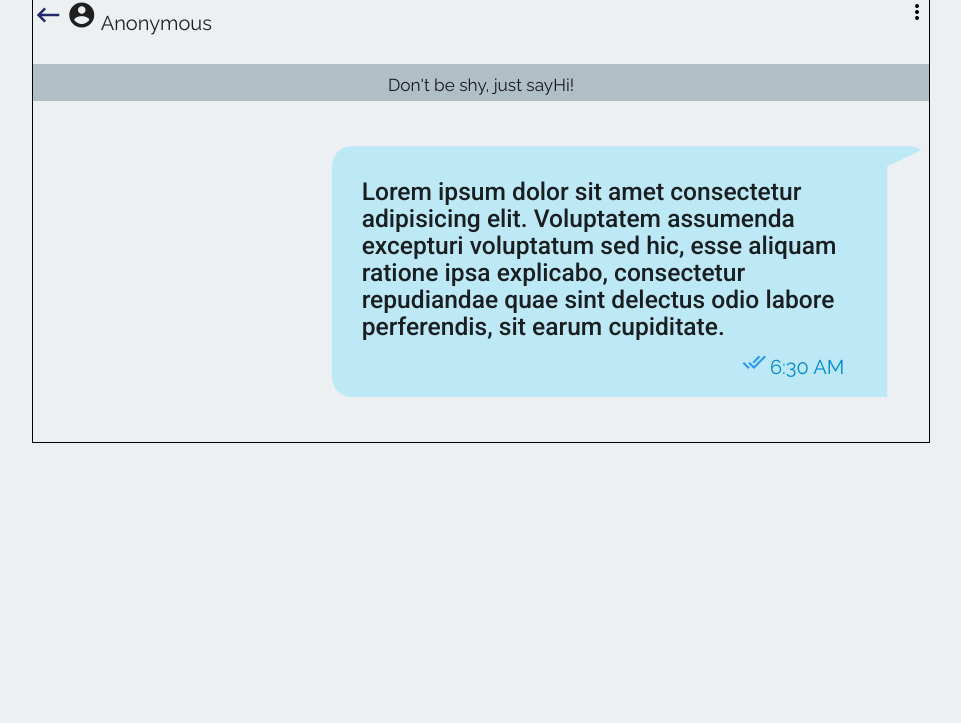
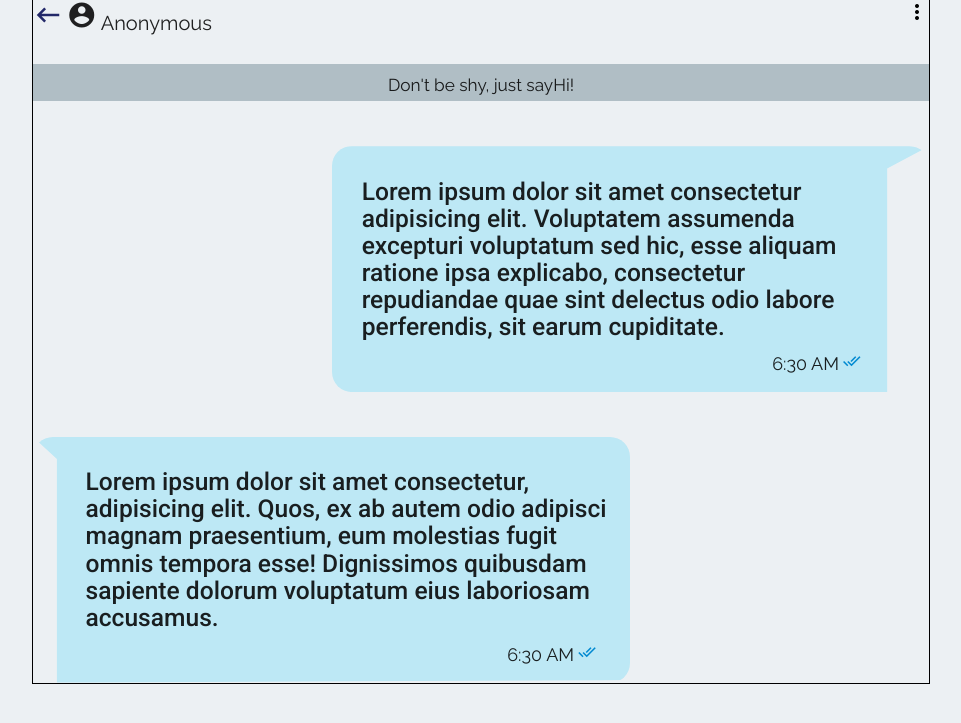
Before and after one commit to Ghidyon/sayhi-app, a PHP site: page /chat.html in a window 1280 px wide. Shown: the top 723 px of the page, without its empty margins (159-1120 px from the left). Run offline with PHP 8.4, Linux system fonts and the light colour scheme.

Commit message:
added second chat

```diff
--- a/chat.html
+++ b/chat.html
@@ -31,7 +31,7 @@
 
             <!-- Chat Messages -->
 
-            <div class="col s8 offset-s4 sender-box lightBlue chat-margin">
+            <div class="col s8 offset-s4 sender-box-right lightBlue margin-up">
                 <div class="col s12">
                     <h5>
                         Lorem ipsum dolor sit amet consectetur adipisicing elit. Voluptatem assumenda excepturi
@@ -41,9 +41,24 @@
                         perferendis, sit earum cupiditate.
                     </h5>
                 </div>
-                <div class="col s3 offset-s9 blue-text">
-                    <i class="material-icons">done_all</i>
+                <div class="col s3 offset-s9 left-padding margin-minus">
                     <span class="chat-time">6:30 AM</span>
+                    <i class="material-icons chat-sent">done_all</i>
+                </div>
+
+            </div>
+
+            <div class="col s8 sender-box-left lightBlue margin-up">
+                <div class="col s12">
+                    <h5>
+                        Lorem ipsum dolor sit amet consectetur, adipisicing elit. Quos, ex ab autem odio adipisci magnam
+                        praesentium, eum molestias fugit omnis tempora esse! Dignissimos quibusdam sapiente dolorum
+                        voluptatum eius laboriosam accusamus.
+                    </h5>
+                </div>
+                <div class="col s3 offset-s9 left-padding margin-minus">
+                    <span class="chat-time">6:30 AM</span>
+                    <i class="material-icons chat-sent">done_all</i>
                 </div>
 
             </div>
--- a/css/style.css
+++ b/css/style.css
@@ -258,14 +258,26 @@ textarea.materialize-textarea:focus.valid ~ .helper-text:after, .select-wrapper.
     font-size: 30px;
 }
 
-.sender-box {
-    clip-path: polygon(100% 0, 93% 8%, 93% 100%, 0 100%, 0 0);
+.sender-box-right {
+    clip-path: polygon(100% 0, 93% 9%, 93% 100%, 0 100%, 0 0);
     border-radius: 20px;
     padding: 1rem 4rem 1rem 2rem !important;
 }
 
+.sender-box-left {
+    clip-path: polygon(0 0, 100% 0, 100% 99%, 4% 100%, 4% 9%);
+    padding: 1rem 1.5rem 1rem 3.5rem !important;
+    border-radius: 20px;
+}
+
 .chat-time {
+    font-size: 18px;
+
+}
+
+.chat-sent {
     color: #0089D1;
+    font-size: 18px;
 }
 
 h5 {
@@ -358,8 +370,12 @@ h5 {
     margin-bottom: 3rem;
 }
 
-.chat-margin {
-    margin: 3rem 0;
+.left-padding {
+    padding-left: 2rem !important;
+}
+
+.tiny-margin {
+    margin-top: .5rem;
 }
 
 @media only screen and (max-width: 1200px) {
```
